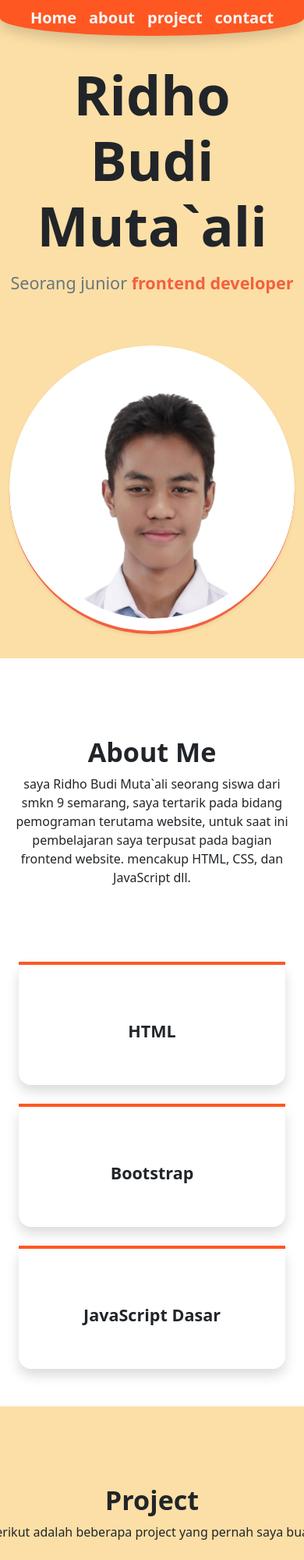
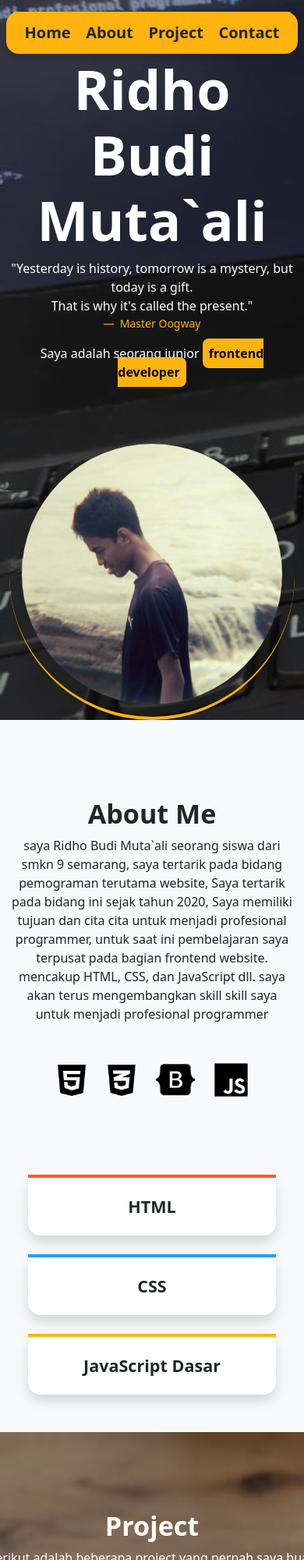
Before and after one commit to Ridz-web/PortofolioDSI, a plain HTML site: page Index.html in a window 390 px wide. Shown: the top 2000 px of the page at 78% size. Drawn offline with nearby package versions, Linux system fonts and the light colour scheme.

Commit message:
update ui

```diff
--- a/Index.html
+++ b/Index.html
@@ -11,7 +11,9 @@
 
   <link href="https://unpkg.com/aos@2.3.1/dist/aos.css" rel="stylesheet">
   <style>
-      html, body {
+    html,
+    body {
+      background-color: #000;
       max-width: 100%;
       overflow-x: hidden;
     }
@@ -21,49 +23,70 @@
 <body>
   <header>
     <!-- bagian navbar -->
-    <nav class="navbar text-light shadow p-0 p-md-2 fixed-top rounded-bottom-circle" style="background-color: #ff5722;">
-      <div class="container-fluid justify-content-center">
-        <ul class="navbar-nav d-flex flex-row justify-content-center text-center my-0">
+   <div class="fixed-top ">
+  <div class="fixed-top d-flex justify-content-center w-100 px-3" style="top: 15px;">
+
+  <nav class="navbar text-dark shadow-sm p-1 p-md-2 rounded-5"
+       style="background-color: #ffb30e; width: 100%; max-width: 550px;">
+   <div class="fixed-top d-flex justify-content-center w-100 px-2" style="top: 15px;">
+
+  <nav class="navbar text-dark shadow p-1 p-md-2 rounded-4 overflow-hidden"
+       style="background-color: #ffb30e; width: 100%; max-width: 550px;">
+    <div class="container-fluid justify-content-center px-1">
+
+      <ul class="navbar-nav d-flex flex-row justify-content-evenly align-items-center w-100 my-0 flex-nowrap">
+
         <li class="nav-item">
-            <a class="nav-link active text-light fw-bold mx-2" style="font-size: 20px;" aria-current="page"
-              href="#hero">Home</a>
+          <a class="nav-link active text-dark fw-bold fs-5 fs-md-5 px-1 px-md-2" aria-current="page" href="#hero">Home</a>
         </li>
+
         <li class="nav-item">
-            <a class="nav-link text-light fw-bold mx-2 btn" style="font-size: 20px;" href="#about">about</a>
+          <a class="nav-link text-dark fw-bold fs-5 fs-md-5 px-1 px-md-2" href="#about">About</a>
         </li>
+
         <li class="nav-item">
-            <a class="nav-link text-light fw-bold mx-2" style="font-size: 20px;" href="#project">project</a>
+          <a class="nav-link text-dark fw-bold fs-5 fs-md-5 px-1 px-md-2" href="#project">Project</a>
         </li>
+
         <li class="nav-item">
-            <a class="nav-link text-light fw-bold mx-2" style="font-size: 20px;" href="#kontak">contact</a>
+          <a class="nav-link text-dark fw-bold fs-5 fs-md-5 px-1 px-md-2" href="#kontak">Contact</a>
         </li>
+
       </ul>
+
     </div>
   </nav>
+
+</div>
+</div>
     <!-- akhir navbar -->
   </header>
 
-  <main class="d-flex align-items-center min-vh-100 " id="hero" style="background-color: #fcdfa6;">
-    <div class="container">
+  <main class="d-flex align-items-center min-vh-100 " id="hero"
+    style="background-image:linear-gradient(rgba(0, 0, 0, 0.4), rgba(0, 0, 0, 0.4)),url(images/BgHero.jpeg); background-size: cover;background-repeat: no-repeat; background-attachment: fixed;">
+    <div class="container" ;">
       <div class="row align-items-center">
-
         <div class="col-md-7 text-center text-md-start mb-5 mb-md-0 mt-5 mt-md-0">
 
-          <h1 class="fw-bolder text-dark display-4" style="font-size: 70px;">
+          <h1 class="fw-bolder text-white display-4 mt-4 mt-md-0" style="font-size: 70px;">
             Ridho Budi Muta`ali
           </h1>
-
-          <p class="text-secondary fs-4 mt-3">
-            Seorang junior
-            <span class="fw-bold" style="color: #f2613f">frontend developer</span>
+          <p class="text-white">"Yesterday is history, tomorrow is a mystery, but today is a gift.<br> That is why it's
+            called the present."</p>
+          <figcaption class="blockquote-footer" style="color: #ffb30e;">
+            Master Oogway
+          </figcaption>
+          <p class="text-white">
+            Saya adalah seorang junior
+            <span class="fw-bold p-2 rounded-3" style="color: black ; background-color: #ffb30e;">frontend developer</span>
 
         </div>
         <div class="col-md-4 text-center rounded-circle ">
 
-          <div class="d-inline-block shadow bg-white p-3 rounded-circle shadow-sm ms-0 ms-lg-5"
-            style="border-bottom: 4px solid #f2613f">
+          <div class="d-inline-block shadow p-3 rounded-circle shadow-sm ms-0 ms-lg-5"
+            style="border-bottom: 4px solid #ffb30e">
 
-            <img src="images/Ridho.png" class="img-fluid rounded-circle" style="max-height: 600px; width: auto"
+            <img src="images/RidhoPP.jpeg" class="img-fluid rounded-circle" style="max-height: 600px; width: auto"
               alt="Foto Profil" />
 
           </div>
@@ -73,7 +96,7 @@
     </div>
   </main>
 
-  <section class="d-flex align-items-center justify-content-center min-vh-100" id="about">
+  <section class="d-flex align-items-center justify-content-center min-vh-100 bg-light" id="about">
     <div>
       <div class="container" style="margin-top: 100px;">
         <div class="align-items-center">
@@ -84,37 +107,105 @@
             </h1>
             <p class="text-center"> saya Ridho Budi Muta`ali seorang siswa dari smkn 9 semarang, saya tertarik pada
               bidang
-              pemograman terutama website, untuk saat ini pembelajaran saya terpusat pada bagian frontend website.
-              mencakup HTML, CSS, dan JavaScript dll.</p>
+              pemograman terutama website, Saya tertarik pada bidang ini sejak tahun 2020, Saya memiliki tujuan dan cita
+              cita untuk menjadi profesional programmer, untuk saat ini pembelajaran saya terpusat pada bagian frontend
+              website.
+              mencakup HTML, CSS, dan JavaScript dll. saya akan terus mengembangkan skill skill saya untuk menjadi
+              profesional programmer</p>
+              <div class="align-items-center justify-content-center d-flex mt-5 gap-4">
+                 <img src="images/icons/html-124-svgrepo-com.png" alt="" style="width: auto; height: 40px;">
+                  <img src="images/icons/css3-02-svgrepo-com.png" alt="" style="width: auto; height: 40px;">
+                  <img src="images/icons/bootstrap-fill-svgrepo-com.png" alt="" style="width: auto; height: 50px;">
+                  <img src="images/icons/javascript-svgrepo-com.png" alt="" style="width: auto; height: 45px;">
+              </div>
+
+          </div>
+
+         <section id="kemampuan" class="py-5">
+  <div class="container">
+
+    <div class="row justify-content-center mx-auto" style="max-width: 1000px;">
+
+      <div class="col-lg-4 col-md-6">
+        <div class="card border-0 shadow h-100 text-center rounded-4">
+          <div class="card-body p-3 py-4 border-top border-4" style="border-color:#ff5722 !important;">
+            <h4 class="fw-bold m-0">HTML</h4>
+          </div>
+        </div>
+      </div>
+
+      <div class="col-lg-4 col-md-6 mt-4 mt-md-0">
+        <div class="card border-0 shadow h-100 text-center rounded-4">
+          <div class="card-body p-3 py-4 border-top border-4" style="border-color:#229cff !important;">
+            <h4 class="fw-bold m-0">CSS</h4>
+          </div>
+        </div>
+      </div>
+
+      <div class="col-lg-4 col-md-6 mt-4 mt-lg-0">
+        <div class="card border-0 shadow h-100 text-center rounded-4">
+          <div class="card-body p-3 py-4 border-top border-4" style="border-color:#ffb30e !important;">
+            <h4 class="fw-bold m-0">JavaScript Dasar</h4>
+          </div>
+        </div>
+      </div>
+
+    </div>
+  </div>
+</section>
+  </section>
+
+  <section class="d-flex align-items-center justify-content-center min-vh-100"  style="
+  background-image:linear-gradient(rgba(0, 0, 0, 0.4), rgba(0, 0, 0, 0.4)),
+  url(images/bgproject2.jpeg);
+  background-size: cover;
+  background-repeat: no-repeat;"
+    id="project"
+    >
+    <div>
+      <div class="container" id="about" style="margin-top: 100px;">
+        <div class="align-items-center">
+
+          <div class="text-center text-md-start mb-5 mb-md-0 text-white">
+            <h1 class="fw-bolder text-center text-white display-4" style="font-size: 7s0px">
+              Project
+            </h1>
+            <p class="text-center"> Berikut adalah beberapa project yang pernah saya buat.</p>
           </div>
 
           <section id="kemampuan" class="py-5">
 
             <div class="container">
               <div class="row justify-content-center">
-                <div class="col-lg-4 col-md-6">
-                  <div class="card border-0 shadow h-100 text-center rounded-4">
-                    <div class="card-body p-5 border-top border-4" style="border-color:#ff5722 !important;">
-                      <h4 class="fw-bold mt-4">
-                        HTML
-                      </h4>
+                <div class="col-lg-6 col-md-6 gap-3">
+                  <div class=" border-0 h-100 text-center rounded-4">
+                    <div class=""">
+                        <a href="
+                      https://script.google.com/macros/s/AKfycbyEn-AnMhm9drStk6uyT7YGoh7t042wxZdD6vh18v9fH5trme_8CS3FIDVmU_G2UTlk/exec"
+                      target="_blank">
+                      <img class="mt-4" src="images/Kampung.png" alt="" style="max-height: 300px; width: auto;">
+                      </a>
+                      <h6 class="mt-3 text-white">Website E-kampung</h6>
                     </div>
                   </div>
                 </div>
-                <div class="col-lg-4 col-md-6 mt-4 mt-sm-0">
-                  <div class="card border-0 shadow h-100 text-center rounded-4">
-                    <div class="card-body p-5 border-top border-4" style="border-color:#ff5722 !important;">
-                      <h4 class="fw-bold mt-4">
-                        Bootstrap
+                <div class="col-lg-6 col-md-6 mt-4 mt-sm-0">
+                  <div class=" h-100 text-center rounded-4">
+                    <div class="">
+                      <a href="https://ridz-web.github.io/FamilyBlog/" target="_blank">
+                        <img class="mt-4" src="images/blogKeluarga.png" alt="" style="max-height: 300px; width: auto;">
+                      </a>
+                      <h6 class="mt-3 text-white">Website blog keluarga</h6>
                     </div>
                   </div>
                 </div>
-                <div class="col-lg-4 col-md-6 mt-4 mt-sm-0">
-                  <div class="card border-0 shadow h-100 text-center rounded-4">
-                    <div class="card-body p-5 border-top border-4" style="border-color:#ff5722 !important;">
-                      <h4 class="fw-bold mt-4">
-                        JavaScript Dasar
-                      </h4>
+                <div class="col-lg-6 col-md-6 mt-4 mt-sm-0">
+                  <div class=" h-100 text-center rounded-4">
+                    <div class="">
+
+                      <img class="mt-4" src="images/udinus.png" alt="" style="max-height: 300px; width: auto;">
+
+                      <h6 class="mt-3 text-white">Website udinus</h6>
                     </div>
                   </div>
                 </div>
@@ -124,71 +215,17 @@
           </section>
   </section>
 
-  <section class="d-flex align-items-center justify-content-center min-vh-100" style="background-color: #fcdfa6;"
-    id="project">
-    <div>
-      <div class="container" id="about" style="margin-top: 100px;">
-        <div class="align-items-center">
-
-          <div class="text-center text-md-start mb-5 mb-md-0">
-            <h1 class="fw-bolder text-center text-dark display-4" style="font-size: 7s0px">
-              Project
-            </h1>
-            <p class="text-center"> Berikut adalah beberapa project yang pernah saya buat.</p>
-          </div>
-
-          <section id="kemampuan" class="py-5">
-
-            <div class="container">
-              <div class="row justify-content-center gap-3">
-                <div class="col-lg-6 col-md-6 gap-3">
-                  <div class=" border-0 h-100 text-center rounded-4">
-                    <div class=""">
-                        <a href="
-                      https://script.google.com/macros/s/AKfycbyEn-AnMhm9drStk6uyT7YGoh7t042wxZdD6vh18v9fH5trme_8CS3FIDVmU_G2UTlk/exec">
-                      <img class="mt-4" src="images/Kampung.png" alt="" style="max-height: 300px; width: auto;">
-                      </a>
-                      <h6 class="mt-3">Website E-kampung</h6>
-                    </div>
-                  </div>
-                </div>
-                <div class="col-lg-6 col-md-6 mt-4 mt-sm-0">
-                  <div class=" h-100 text-center rounded-4">
-                    <div class="">
-                      <a href="https://ridz-web.github.io/FamilyBlog/">
-                        <img class="mt-4" src="images/blogKeluarga.png" alt="" style="max-height: 300px; width: auto;">
-                      </a>
-                      <h6 class="mt-3">Website blog keluarga</h6>
-                    </div>
-                  </div>
-                </div>
-                <div class="col-lg-6 col-md-6 mt-4 mt-sm-0">
-                  <div class=" h-100 text-center rounded-4">
-                    <div class="">
-
-                      <img class="mt-4" src="images/udinus.png" alt="" style="max-height: 300px; width: auto;">
-
-                      <h6 class="mt-3">Website udinus</h6>
-                    </div>
-                  </div>
-                </div>
-              </div>
-            </div>
-
-          </section>
-  </section>
-
-  <section id="kontak" class="d-flex align-items-center min-vh-100"
-    style="background-color: #f8f9fa; padding-top: 5rem; padding-bottom: 5rem;">
+  <section id="kontak" class="d-flex justify-content-center align-items-center min-vh-50"
+    style="background-color: #fff; padding-top: 5rem; padding-bottom: 5rem;">
     <div class="container py-5">
 
       <div class="row align-items-center g-5">
 
-        <div class="col-lg-5 text-center text-lg-start mb-5 mb-lg-0">
+        <div class="col-lg-5 text-lg-star">
           <h2 class="display-5 fw-bold text-dark mb-4">
-            Mari <span style="color: #ff5722;">Berkolaborasi</span>
+            Mari <span style="color: #ffb30e;">Berkolaborasi</span>
           </h2>
-          <p class="text-secondary fs-5 mb-0" style="line-height: 1.7;">
+          <p class="text-dark fs-5 mb-0" style="line-height: 1.7;">
             Punya proyek pengembangan web yang menarik atau sekadar ingin berdiskusi tentang teknologi? Jangan ragu
             untuk menyapa saya.
           </p>
@@ -198,7 +235,7 @@
           <div class="row g-4 justify-content-center justify-content-lg-start">
 
             <div class="col-12 col-lg-4">
-              <div class="card h-100 border-0 shadow-sm rounded-4">
+              <div class="card h-100 border-0 rounded-4 shadow-lg">
                 <div class="card-body p-4 text-center text-lg-start">
                   <h6 class="text-uppercase text-secondary fw-bold mb-2"
                     style="font-size: 0.8rem; letter-spacing: 1px;">Email</h6>
@@ -208,11 +245,8 @@
               </div>
             </div>
 
-
-
-
-            <div class="col-12 col-lg-4 ">
-              <div class="card h-100 border-0 shadow-sm rounded-4">
+            <div class="col-12 col-lg-4 " index.html>
+              <div class="card h-100 shadow-sm rounded-4 shadow-lg">
                 <div class="card-body p-4 text-center text-lg-start">
                   <div class="text-center text-lg-start mb-3">
                     <h5 class="fw-bold text-dark mb-1">Sosial Media</h5>
@@ -239,58 +273,6 @@
   </section>
 
 
-<footer class="text-center text-white py-5" style="background-color: #ff5722">
-
-    <div class="container">
-
-      <section class="mt-5">
-
-        <div class="row text-center d-flex justify-content-center pt-5">
-
-          <div class="col-md-2">
-            <h6 class="text-uppercase font-weight-bold">
-              <a href="#hero" class="text-white">Home</a>
-            </h6>
-          </div>
-
-          <div class="col-md-2">
-            <h6 class="text-uppercase font-weight-bold">
-              <a href="#about" class="text-white">About</a>
-            </h6>
-          </div>
-
-          <div class="col-md-2">
-            <h6 class="text-uppercase font-weight-bold">
-              <a href="#project" class="text-white">project</a>
-            </h6>
-          </div>
-
-          <div class="col-md-2">
-            <h6 class="text-uppercase font-weight-bold">
-              <a href="#kontak" class="text-white">Contact</a>
-            </h6>
-          </div>
-
-      </section>
-
-
-      <hr class="my-5" />
-
-      <!-- Section: Text -->
-      <section class="mb-5">
-        <div class="row d-flex justify-content-center">
-          <div class="col-lg-8">
-            <p>
-              THANK YOU
-            </p>
-          </div>
-        </div>
-      </section>
-
-
-
-  </footer>
-
   <script src="https://cdn.jsdelivr.net/npm/bootstrap@5.3.8/dist/js/bootstrap.bundle.min.js"
     integrity="sha384-FKyoEForCGlyvwx9Hj09JcYn3nv7wiPVlz7YYwJrWVcXK/BmnVDxM+D2scQbITxI"
     crossorigin="anonymous"></script>
```
Also changed, not shown: images/BgHero.jpeg (added), images/RidhoPP.jpeg (added), images/bgproject.jpeg (added), images/bgproject2.jpeg (added), images/icons/bootstrap-fill-svgrepo-com.png (added), images/icons/css3-02-svgrepo-com.png (added), images/icons/html-124-svgrepo-com.png (added), images/icons/javascript-svgrepo-com.png (added). Lines whose indentation alone changed are shown as unchanged.
